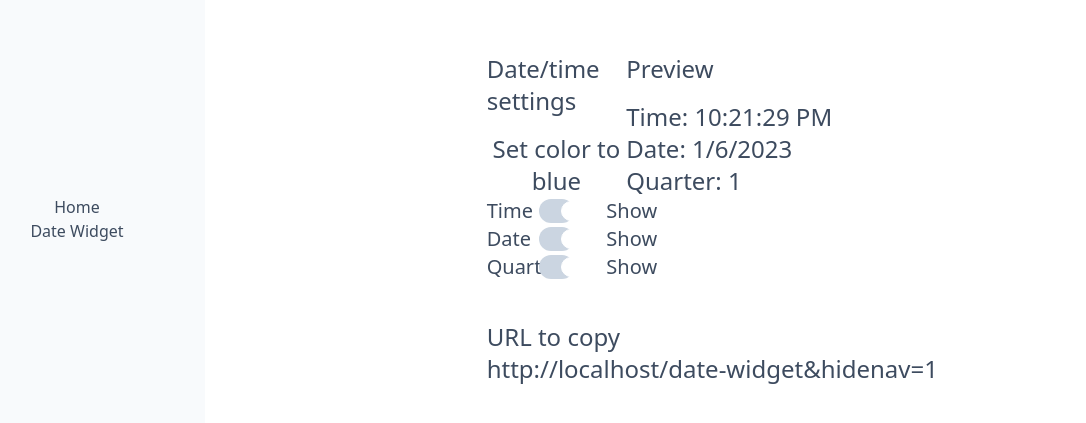
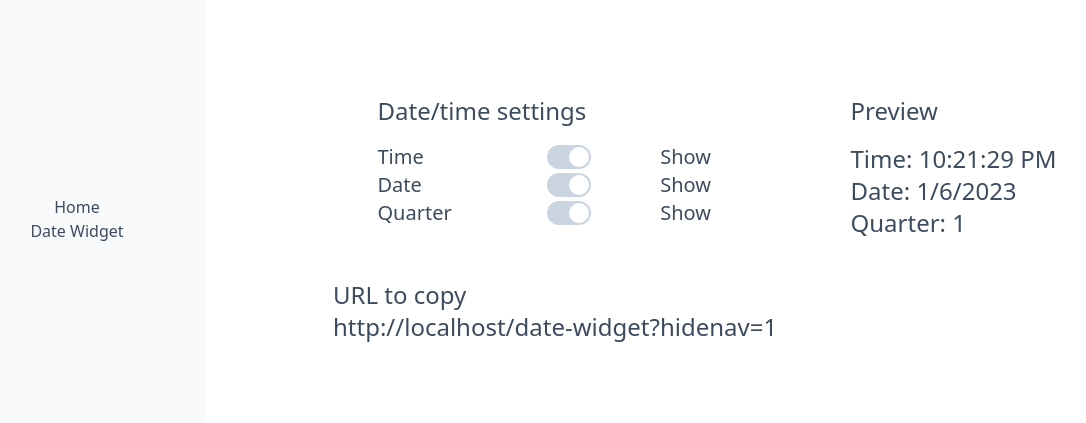
Before and after one commit to mslepko/notion-widgets, a Next.js app: page /date-widget in a window 1280 px wide. Shown: the part 181-604 px from the top of the page, without its empty margins (51-1137 px from the left). Built offline with nearby package versions, Linux system fonts and the light colour scheme.

Commit message:
updated the url #46

```diff
--- a/src/app/date-widget/page.jsx
+++ b/src/app/date-widget/page.jsx
@@ -9,15 +9,17 @@ function DateWidgetPage() {
   const dateWidgetConfig = DateWidgetConfig()
   const searchParams = useSearchParams()
   const pathname = usePathname();
-
   const hideNav = searchParams.has('hidenav') && searchParams.get('hidenav')  == 1
+  let copyUrl = window.location.origin + pathname + '?hidenav=1'
+  if (searchParams.toString().length > 0) {
+    copyUrl += '&' + searchParams.toString()
+  }
 
   return (
-    <div className="flex flex-col gap-10">
-      <div className="flex flex-col md:flex-row w-3/4 justify-around">
+    <div className="flex flex-col gap-10 w-3/4">
+      <div className="flex flex-col md:flex-row w-full justify-around">
         {!hideNav && <div className='w-1/2'>
           <h3 className='mb-4 text-dark'>Date/time settings</h3>
-          <button onClick={()=> setConfig('blue')}>Set color to blue</button>
           <DateTimeConfig
             config={dateWidgetConfig}
             />
@@ -29,7 +31,7 @@ function DateWidgetPage() {
       </div>
       {!hideNav && <div>
         <p>URL to copy</p>
-        <p>{window.location.href}&hidenav=1</p>
+        <p>{copyUrl}</p>
       </div>}
     </div>
   )
```
